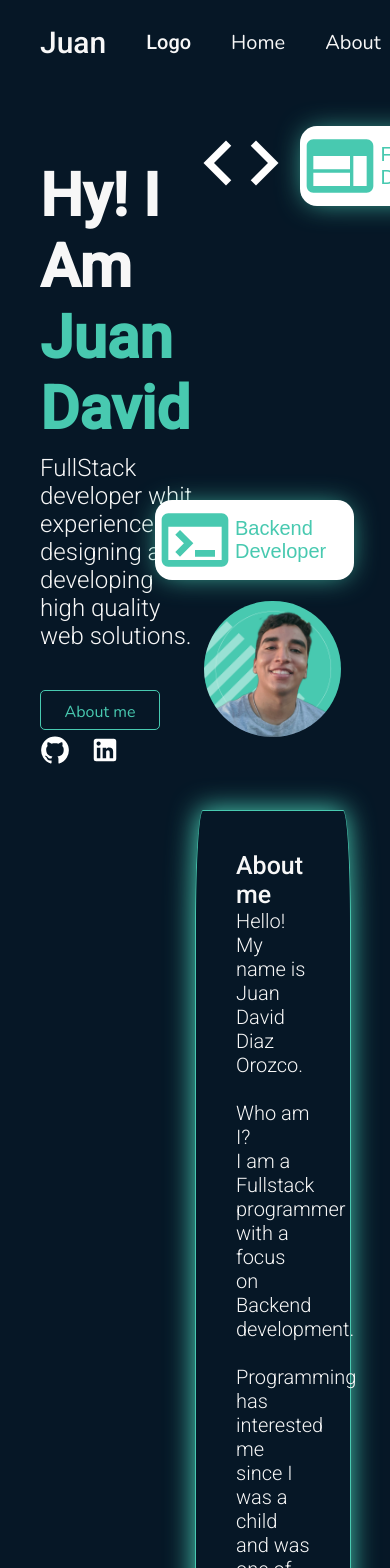
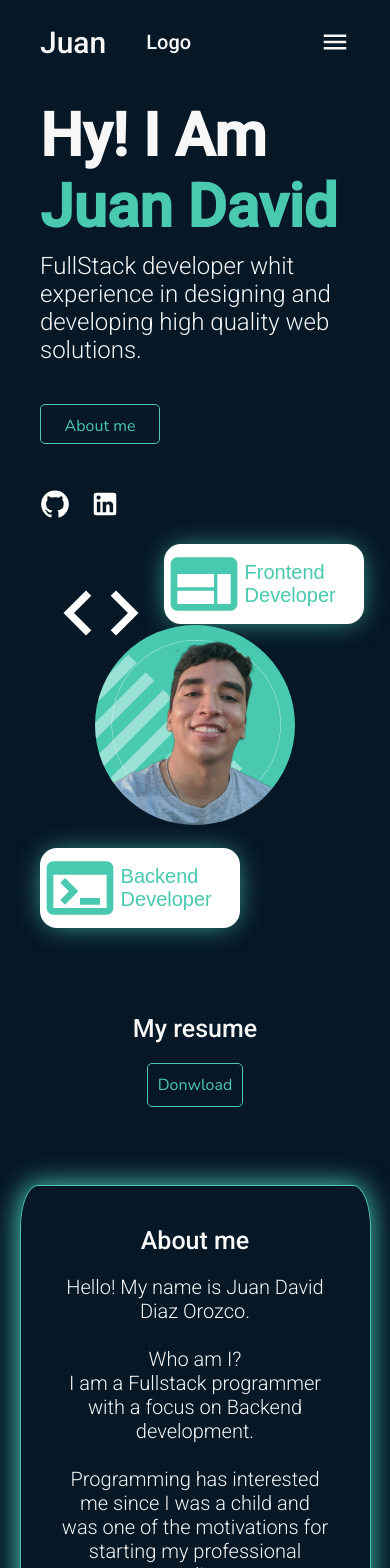
Before and after one commit to Jhondavid23/Portfolio, a React (Vite) app: page / in a window 390 px wide. Shown: the top 1568 px of the page. Built offline with nearby package versions, Linux system fonts and the light colour scheme.

Commit message:
responsive

```diff
--- a/src/components/About/About.jsx
+++ b/src/components/About/About.jsx
@@ -11,7 +11,7 @@ function About() {
         document.body.removeChild(link);
     }
     return (
-        <div className='about'>
+        <div className='about' id='seccion2'>
             <div className="left">
                 <div>
                     My resume
--- a/src/components/About/about.scss
+++ b/src/components/About/about.scss
@@ -1,6 +1,7 @@
 .about {
     display: flex;
-    margin-top: 2rem;
+    padding-top: 4rem;
+    height: auto;
 
     .left {
         flex: 1;
@@ -35,7 +36,7 @@
 
             .a-title {
 
-
+                margin-bottom: 10px;
                 font-size: 25px;
             }
 
@@ -48,3 +49,26 @@
     }
 
 }
+
+@media(max-width: 900px){
+    .about{
+        display: block;
+        padding-top: 50%;
+
+        .right{
+            display: flex;
+            flex-direction: column;
+            justify-content: center;
+            align-items: center;
+            padding-top: 20%;
+        }
+        .right .a-description{
+            width: 90%;
+            text-align: center;
+
+            .a-title{
+                margin-bottom: 20px;
+            }
+        }
+    }
+}
--- a/src/components/Contact/Contact.jsx
+++ b/src/components/Contact/Contact.jsx
@@ -28,7 +28,7 @@ function Contact() {
         setMessage('');
     };
     return (
-        <div className='contact'>
+        <div className='contact' id='seccion4'>
             <div className="c-right">
                 <h1>Contact info</h1>
                 <span>Phone: +57 3003711416</span>
--- a/src/components/Contact/contact.scss
+++ b/src/components/Contact/contact.scss
@@ -76,3 +76,10 @@
 
     }
 }
+
+@media(max-width : 900px){
+    .contact{
+        display: flex;
+        flex-direction: column;
+    }
+}
--- a/src/components/Home/Home.jsx
+++ b/src/components/Home/Home.jsx
@@ -10,7 +10,7 @@ import CodeIcon from '@mui/icons-material/Code';
 
 function Home() {
     return (
-        <div className='home'>
+        <div className='home' id='seccion1'>
             <div className='h-left'>
                 <div className="h-name">
                     <span>Hy! I Am</span>
@@ -30,10 +30,10 @@ function Home() {
             </div>
             <div className="h-right">
                 <CodeIcon className='codeIcon'/>
-                <div className='floatingDiv' style={{zIndex : "2", top : "1%", left : "68%"}}>
+                <div className='floatingDiv1'>
                     <FloatingDiv Image={WebIcon} text1='Frontend' text2="Developer" />
                 </div>
-                <div className='floatingDiv' style={{zIndex : "2", top: "19rem", left: "-2rem"}}>
+                <div className='floatingDiv2'>
                     <FloatingDiv Image={TerminalIcon} text1='Backend' text2="Developer" />
                 </div>
                 <div className='h-image'>
--- a/src/components/Home/home.scss
+++ b/src/components/Home/home.scss
@@ -2,11 +2,12 @@
 
 .home {
     display: flex;
-    height: 77vh;
-    margin-top: 6rem;
+    height: 97vh;
+
     z-index: 9999;
     transition: 0.32 ease-in-out;
-    padding: 0px 40px 0px 40px;
+    padding: 5rem 40px 0px 40px;
+
     .h-left {
         display: flex;
         position: relative;
@@ -72,12 +73,23 @@
         justify-content: center;
         position: relative;
 
+        .floatingDiv1 {
+            z-index: 2;
+            top: 1%;
+            left: 65%;
+        }
 
+        .floatingDiv2 {
+            z-index: 2;
+            top: 19rem;
+            left: -2rem;
+        }
 
         .h-image {
             position: absolute;
             z-index: 1;
             bottom: 5%;
+
             .h-picture {
                 width: 35vw;
                 height: 35vw;
@@ -106,7 +118,7 @@
         }
     }
 
-    .h-right>*{
+    .h-right>* {
         position: absolute;
     }
 
@@ -122,3 +134,73 @@
         padding: 0%;
     }
 }
+
+@media (max-width: 992px) {
+    .home {
+        display: flex;
+        flex-direction: column;
+
+
+    }
+
+    .home .h-left {
+        padding-bottom: 80px;
+
+    }
+
+    .home .h-right {
+
+
+
+        .floatingDiv1 {
+            top: 5vw;
+            right: 0%;
+
+        }
+
+        .floatingDiv2 {
+
+            top: 100%;
+            left: 0%;
+        }
+
+        .codeIcon {
+            top: 20%;
+        }
+
+        .h-image {
+            bottom: -2%;
+        }
+
+        .h-image .h-picture {
+
+            width: 300px;
+            height: 300px;
+            bottom: 0%;
+        }
+    }
+}
+
+@media (max-width: 500px) {
+
+    .home .h-right {
+        .h-image .h-picture {
+
+            width: 200px;
+            height: 200px;
+            bottom: 0%;
+        }
+
+        .floatingDiv1{
+            width: 200px;
+            left: 40%;
+        }
+        .floatingDiv2{
+            width: 200px;
+            left: 0%;
+            top: 110%;
+        }
+
+    }
+
+}
--- a/src/components/Navbar/Navbar.jsx
+++ b/src/components/Navbar/Navbar.jsx
@@ -1,22 +1,30 @@
 import React, { useEffect, useState } from 'react';
 import "./navbar.scss"
-
+import MenuIcon from '@mui/icons-material/Menu';
+import CloseIcon from '@mui/icons-material/Close';
 function Navbar() {
     const [activeLink, setActiveLink] = useState('home');
     const [scrolled, seScrolled] = useState(false);
+    const [open, setOpen] = useState(false);
 
-    useEffect(()=> {
+
+    useEffect(() => {
         const onScroll = () => {
-            if(window.scrollY > 50){
+            if (window.scrollY > 50) {
                 seScrolled(true);
-            }else{
+            } else {
                 seScrolled(false);
             }
         }
 
         window.addEventListener("scroll", onScroll);
-        return ()=> window.addEventListener('scroll', onScroll);
+        return () => window.addEventListener('scroll', onScroll);
     }, []);
+
+    function handleView(seccion) {
+        document.getElementById(seccion).scrollIntoView()
+        setOpen(false)
+    }
     return (
         <div className={`n-component ${scrolled ? "scrolled" : ""}`}>
             <div className="n-left">
@@ -25,15 +33,25 @@ function Navbar() {
             </div>
             <div className="n-right">
                 <div className="n-list">
-                <ul>
-                    <li>Home</li>
-                    <li>About</li>
-                    <li>Proyects</li>
+                    <ul className='links'>
+                        <li onClick={() => handleView('seccion1')}>Home</li>
+                        <li onClick={() => handleView('seccion2')}>About</li>
+                        <li onClick={() => handleView('seccion3')}>Proyects</li>
 
                     </ul>
-                <button className='button n-button'>Contact me</button>
+                    <button className='button n-button' onClick={() => handleView('seccion4')}>Contact me</button>
+
                 </div>
 
+            </div>
+            <div className="toggle_btn" onClick={()=> setOpen(open ? false : true)}>
+                { open ? <CloseIcon/> : <MenuIcon /> }
+            </div>
+            <div className={`dropdown_menu ${open && "open"}`}>
+                <li onClick={() => handleView('seccion1')}>Home</li>
+                <li onClick={() => handleView('seccion2')}>About</li>
+                <li onClick={() => handleView('seccion3')}>Proyects</li>
+                <li><button className='button n-button' onClick={() => handleView('seccion4')}>Contact me</button></li>
             </div>
         </div>
     )
--- a/src/components/Navbar/navbar.scss
+++ b/src/components/Navbar/navbar.scss
@@ -8,7 +8,6 @@
     padding: 0px 40px 0 40px ;
     width: 100vw;
     z-index: 9999;
-
 
     .n-left{
         flex: 1;
@@ -58,3 +57,65 @@
     background-color: #061726;
     border-bottom: 1px solid #48C9B0;
 }
+
+.toggle_btn{
+    display: flex;
+    justify-content: center;
+    align-items: center;
+    display: none;
+}
+
+.dropdown_menu{
+    display: none;
+    position: absolute;
+    right: 2rem;
+    top: 60px;
+    height: 0;
+    width: 300px;
+    background: rgba(255,255,255,0.1);
+    backdrop-filter: blur(15px);
+    border-radius: 10px;
+    overflow: hidden;
+    transition: height 0.2s cubic-bezier(0.175, 0.885, 0.32, 1.275);
+}
+
+.dropdown_menu.open{
+    height: 240px;
+}
+
+.dropdown_menu>li{
+   padding: 0.7rem;
+   display: flex;
+   align-items: center;
+   justify-content: center;
+}
+.dropdown_menu>li>button{
+    width: 100%;
+    display: flex;
+    justify-content: center;
+}
+
+
+@media(max-width: 992px){
+    .n-component .n-right{
+        display: none;
+    }
+
+    .toggle_btn{
+        display: block;
+        display: flex;
+        justify-content: center;
+        align-items: center;
+    }
+
+    .dropdown_menu{
+        display: block;
+    }
+}
+
+@media(max-width: 576px){
+    .dropdown_menu{
+        left: 2rem;
+        width: unset;
+    }
+}
--- a/src/components/Proyects/Proyects.jsx
+++ b/src/components/Proyects/Proyects.jsx
@@ -4,7 +4,7 @@ import ProyectCard from './ProyectCard'
 import './proyects.scss'
 function Proyects() {
     return (
-        <div className='proyects'>
+        <div className='proyects' id='seccion3'>
             <div className='p-info'>
                 <h1>Proyects</h1>
                 <p>These are some of the projects I have developed throughout my professional career, in which you can see an increase in complexity and the quality of the web solution developed. You can obtain more information about the projects by clicking on the box of their image.</p>
--- a/src/components/Proyects/proyects.scss
+++ b/src/components/Proyects/proyects.scss
@@ -1,5 +1,5 @@
 .proyects{
-    margin-top: 1rem;
+    padding-top: 4rem;
     .p-info{
         width: 80vw;
         margin: auto;
--- a/src/components/Tecnologies/CardContainer.scss
+++ b/src/components/Tecnologies/CardContainer.scss
@@ -33,7 +33,7 @@
 
 .CardContainer {
 
-    padding: 50px 0px;
+    padding-top: 4rem;
     display: flex;
     flex-direction: column;
     justify-content: center;
```
Lines whose indentation alone changed are shown as unchanged.
